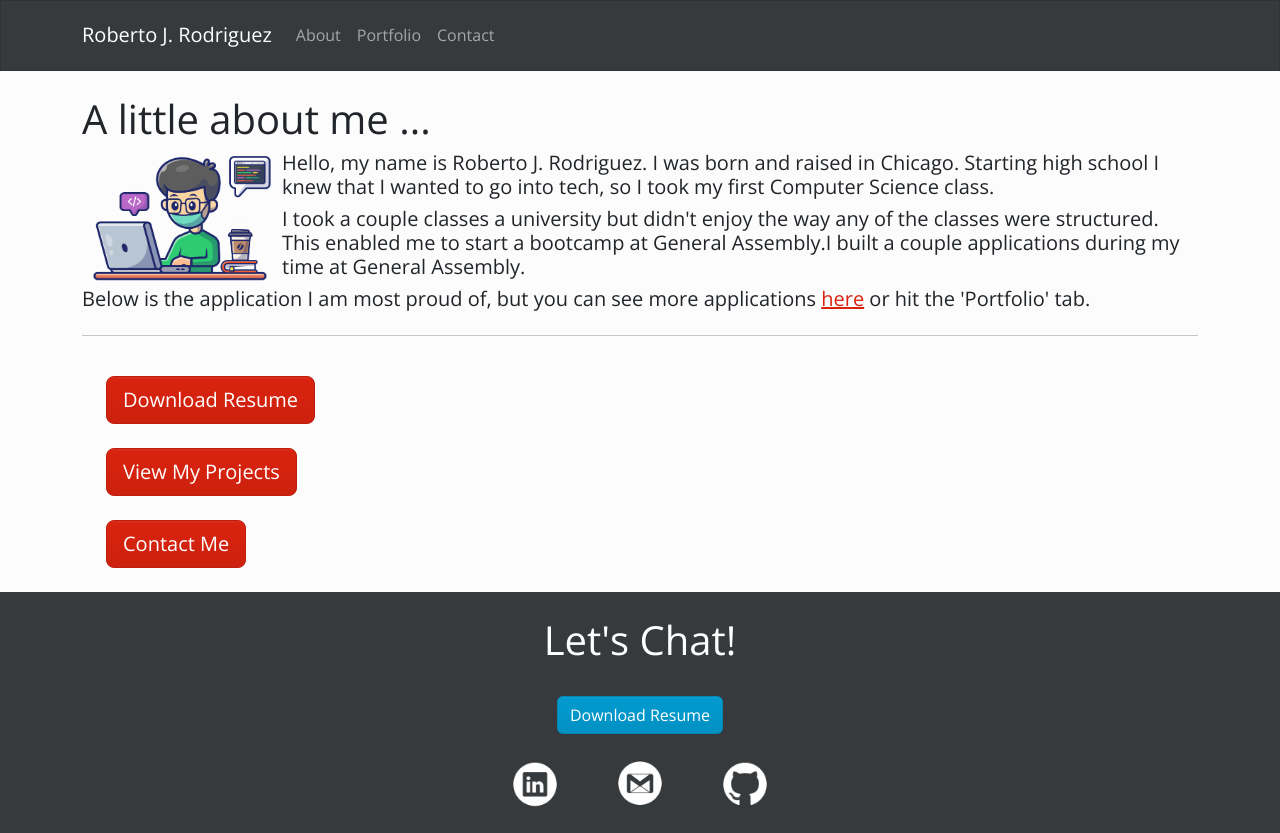
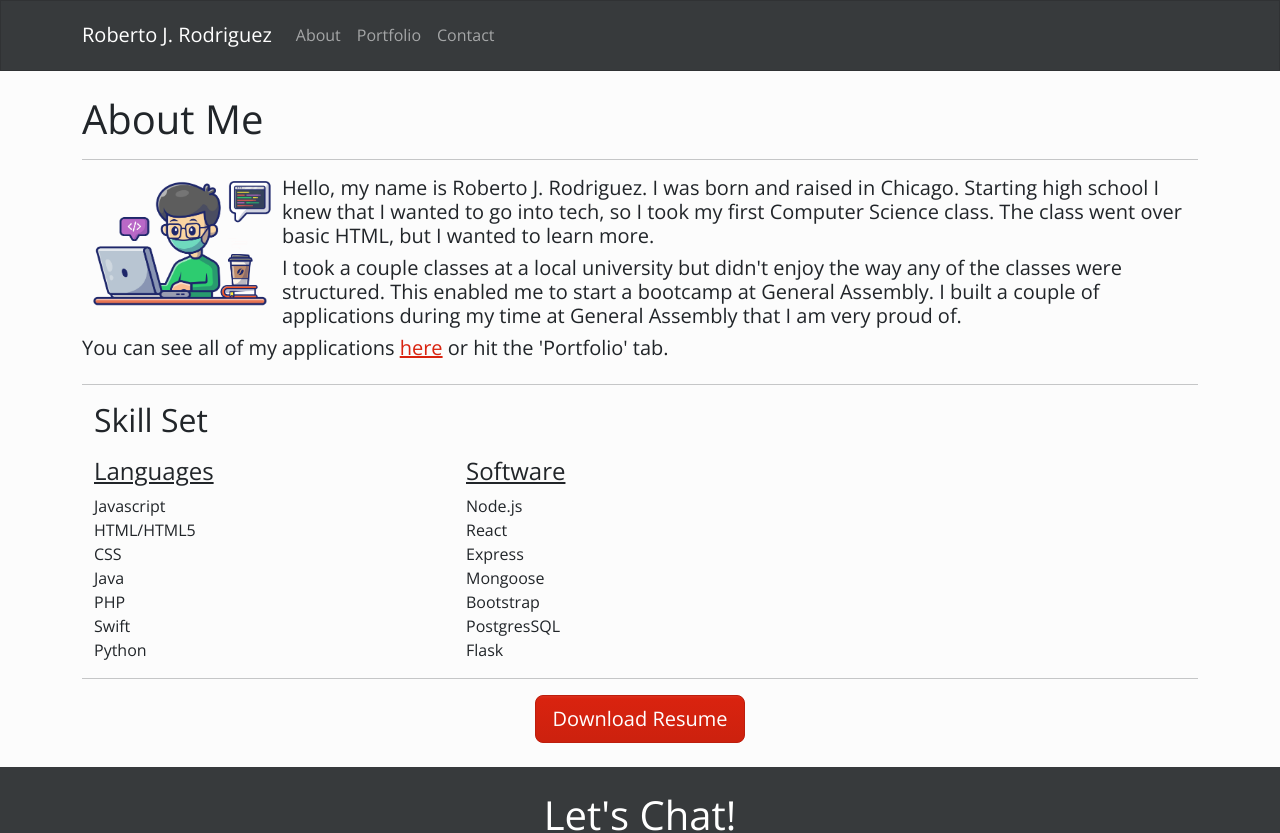
Before and after one commit to robertojrodriguez21/portfolio, a React (Create React App) app in the folder client/: page /about in a window 1280 px wide. Shown: the top 833 px of the page. Built offline with nearby package versions, Linux system fonts and the light colour scheme.

Commit message:
Added skills to about page and other updates

```diff
--- a/client/src/pages/About.jsx
+++ b/client/src/pages/About.jsx
@@ -6,32 +6,50 @@ const About = () => {
   return (
     <div className="container">
       <br />
-      <h1>A little about me ...</h1>
+      <h1>About Me</h1>
+      <hr />
       <div className="clearfix">
         <img src={laptopMan} className="col-3 float-start laptopMan" alt="Laptop Man" />
-        <h5>Hello, my name is Roberto J. Rodriguez. I was born and raised in Chicago. Starting high school I knew that I wanted to go into tech, so I took my first Computer Science class.</h5>
-        <h5>I took a couple classes a university but didn't enjoy the way any of the classes were structured. This enabled me to start a bootcamp at General Assembly.I built a couple applications during my time at General Assembly.</h5>
-        <h5> Below is the application I am most proud of, but you can see more applications <Link to={'/portfolio'} >here</Link> or hit the 'Portfolio' tab.</h5>
+        <h5>Hello, my name is Roberto J. Rodriguez. I was born and raised in Chicago. Starting high school I knew that I wanted to go into tech, so I took my first Computer Science class. The class went over basic HTML, but I wanted to learn more.</h5>
+        <h5>I took a couple classes at a local university but didn't enjoy the way any of the classes were structured. This enabled me to start a bootcamp at General Assembly. I built a couple of applications during my time at General Assembly that I am very proud of.</h5>
+        <h5>You can see all of my applications <Link to={'/portfolio'} >here</Link> or hit the 'Portfolio' tab.</h5>
       </div>
       <hr />
       <div className="container">
-        <br />
+        <h2>Skill Set</h2>
+        <div className="row">
+          <div className="container col-lg-4">
+            <h4 className="skill-header">Languages</h4>
+            <ul>
+              <li>Javascript</li>
+              <li>HTML/HTML5</li>
+              <li>CSS</li>
+              <li>Java</li>
+              <li>PHP</li>
+              <li>Swift</li>
+              <li>Python</li>
+            </ul>
+          </div>
+          <div className="container col-lg-8">
+            <h4 className="skill-header">Software</h4>
+            <ul>
+              <li>Node.js</li>
+              <li>React</li>
+              <li>Express</li>
+              <li>Mongoose</li>
+              <li>Bootstrap</li>
+              <li>PostgresSQL</li>
+              <li>Flask</li>
+            </ul>
+          </div>
+        </div>
+      </div>
+      <hr />
+      <div className="container text-center">
         <div className="container">
           <a href={resume} download>
             <button type="button" className="btn btn-primary btn-lg">Download Resume</button>
           </a>
-        </div>
-        <br />
-        <div className="container">
-          <Link to={'/portfolio'}>
-            <button type="button" class="btn btn-primary btn-lg">View My Projects</button>
-          </Link>
-        </div>
-        <br />
-        <div className="container">
-          <Link to={'/contact'}>
-            <button type="button" class="btn btn-primary btn-lg">Contact Me</button>
-          </Link>
         </div>
         <br />
       </div>
--- a/client/src/pages/Contact.jsx
+++ b/client/src/pages/Contact.jsx
@@ -29,7 +29,7 @@ const Contact = () => {
           <h5 className="col-10 offset-1 text-start align-self-center">GitHub</h5>
         </div>
       </div>
-      <div className="container"></div>
+      <br />
     </div>
   )
 }
--- a/client/src/pages/Home .jsx
+++ b/client/src/pages/Home .jsx
@@ -3,7 +3,7 @@ import myPicture from "../images/my_picture.png"
 
 const Home = () => {
   return (
-    <div className="container">
+    <div className="container center-home">
       <br />
       <div className="container-fluid">
         <div className="row">
@@ -19,22 +19,21 @@ const Home = () => {
       </div>
       <hr />
       <div className="container">
-        <br />
         <div className="container">
           <Link to={'/about'}>
-            <button type="button" class="btn btn-primary btn-lg">More About Me</button>
+            <button type="button" className="btn btn-primary btn-lg">More About Me</button>
           </Link>
         </div>
         <br />
         <div className="container">
           <Link to={'/portfolio'}>
-            <button type="button" class="btn btn-primary btn-lg">View My Projects</button>
+            <button type="button" className="btn btn-primary btn-lg">View Portfolio</button>
           </Link>
         </div>
         <br />
         <div className="container">
           <Link to={'/contact'}>
-            <button type="button" class="btn btn-primary btn-lg">Contact Me</button>
+            <button type="button" className="btn btn-primary btn-lg">Contact Me</button>
           </Link>
         </div>
         <br />
--- a/client/src/style/App.css
+++ b/client/src/style/App.css
@@ -43,8 +43,19 @@
   width: 50px;
 }
 
+ul {
+  list-style-type: none;
+  margin: 0;
+  padding: 0;
+}
+
+.skill-header {
+  text-decoration: underline;
+  margin-top: 10px;
+}
+
 @media only screen and (max-width: 480px) {
-  .App {
+  .center-home {
     text-align: center;
   }
 }
@@ -53,7 +64,7 @@
 and (min-device-width: 375px)
 and (max-device-width: 812px)
 and (-webkit-min-device-pixel-ratio: 3) {
-  .App {
+  .center-home {
     text-align: center;
     justify-content: space-evenly;
   }
```
Also changed, not shown: 2 other files (tests, documents, lock files or other folders).
